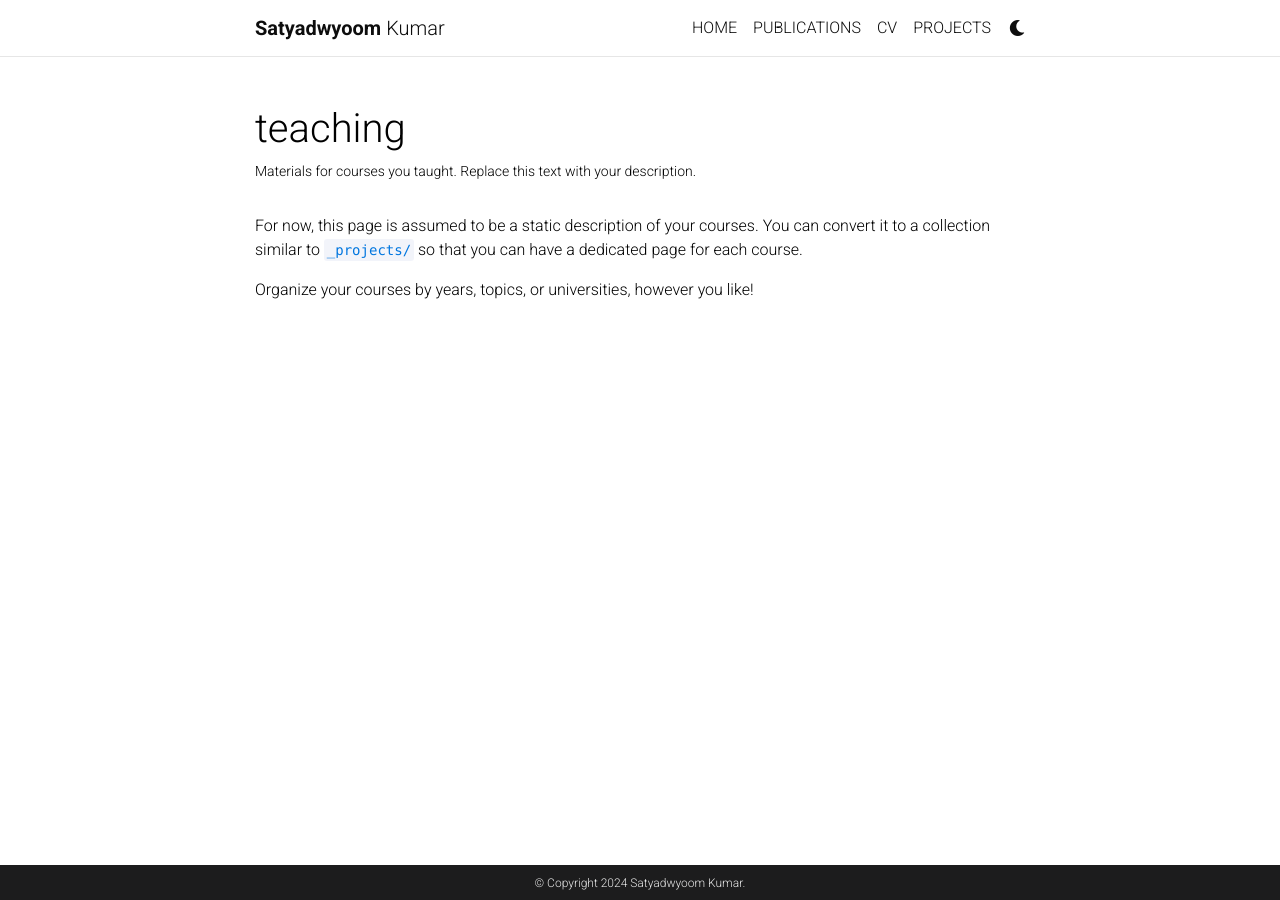
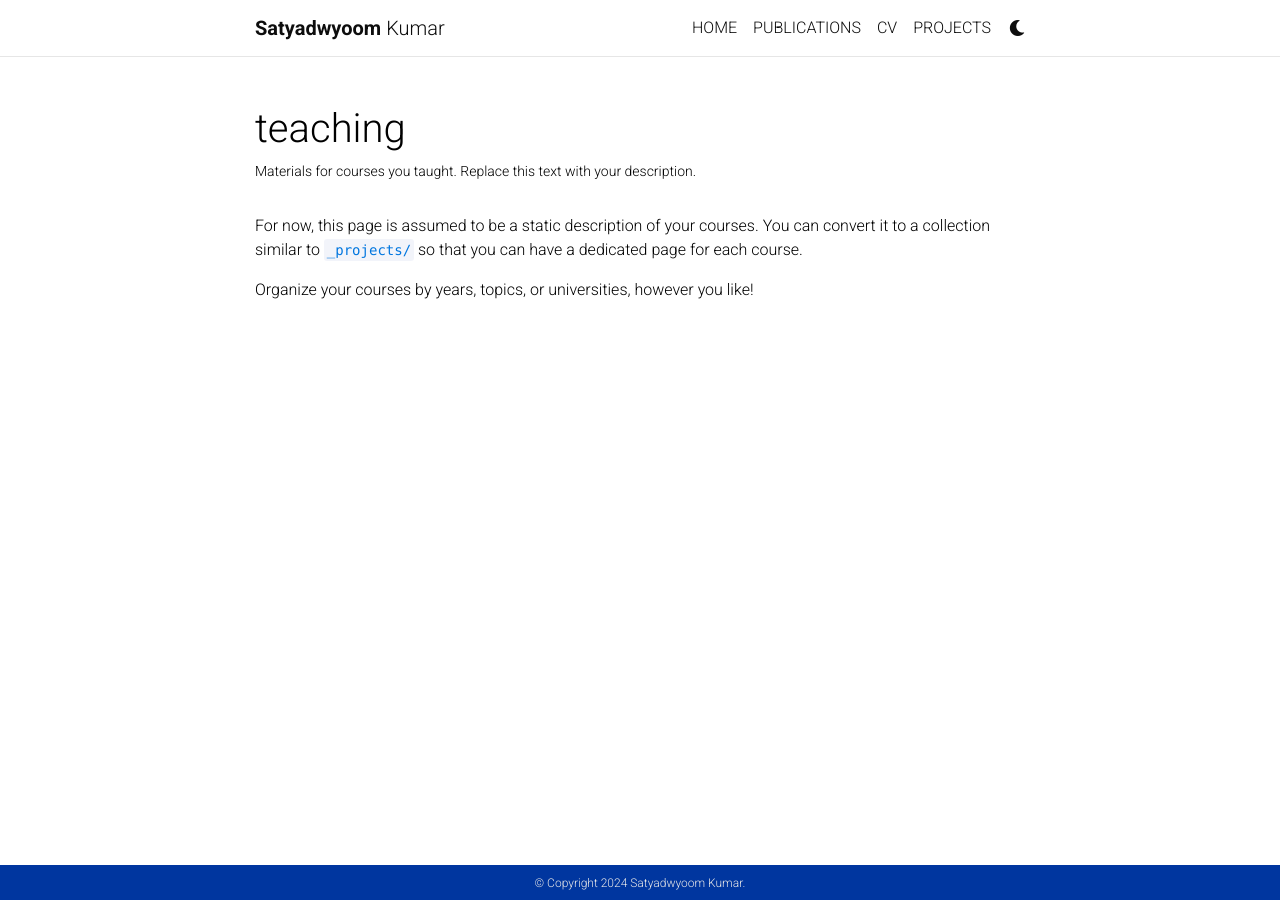
Before and after one commit to satyadwyoom/test_repo, a Jekyll site: the page built from _pages/teaching.md, in a window 1280 px wide. Built offline with Jekyll 4.4.1, drawn with Linux system fonts in a browser that asks for light colours; full-size pictures stand in for the smaller copies a plugin makes; comment, search, counter and statistics services are not loaded; a style sheet for code colours, icons or effects is not loaded.

Commit message:
color change

```diff
--- a/_sass/_themes.scss
+++ b/_sass/_themes.scss
@@ -9,7 +9,7 @@
   --global-text-color-light: #{$grey-color};
   --global-theme-color: #{$blue-color};
   --global-hover-color: #{$blue-color};
-  --global-footer-bg-color: #{$grey-color-dark};
+  --global-footer-bg-color: #{$blue-color-dark};
   --global-footer-text-color: #{$grey-color-light};
   --global-footer-link-color: #{$white-color};
   --global-distill-app-color: #{$grey-color};
```
